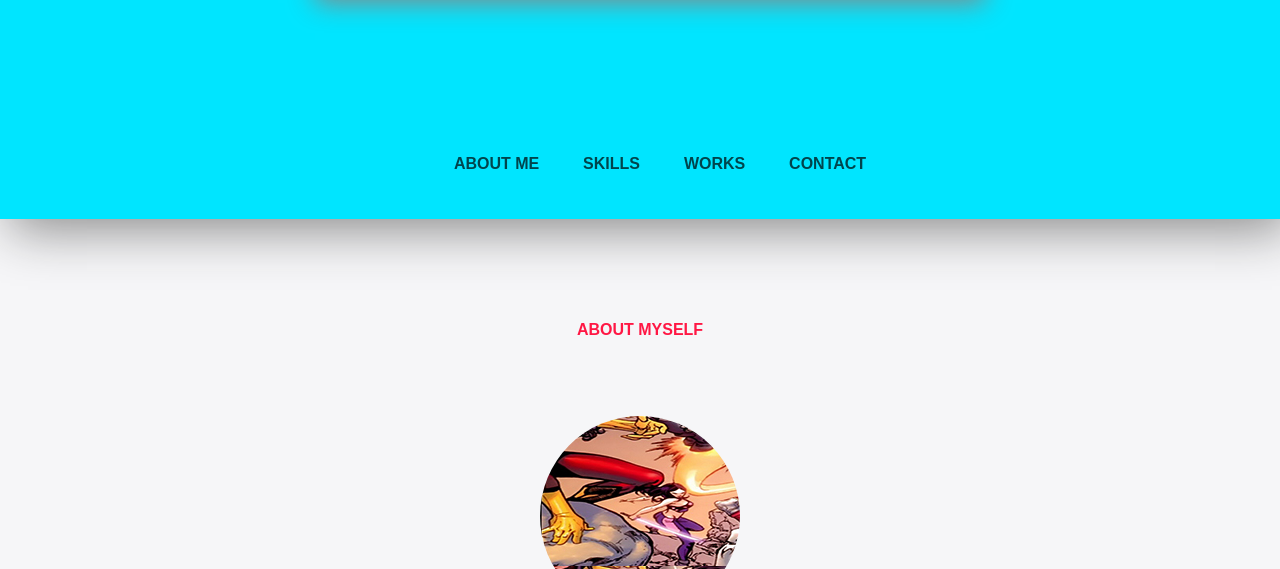
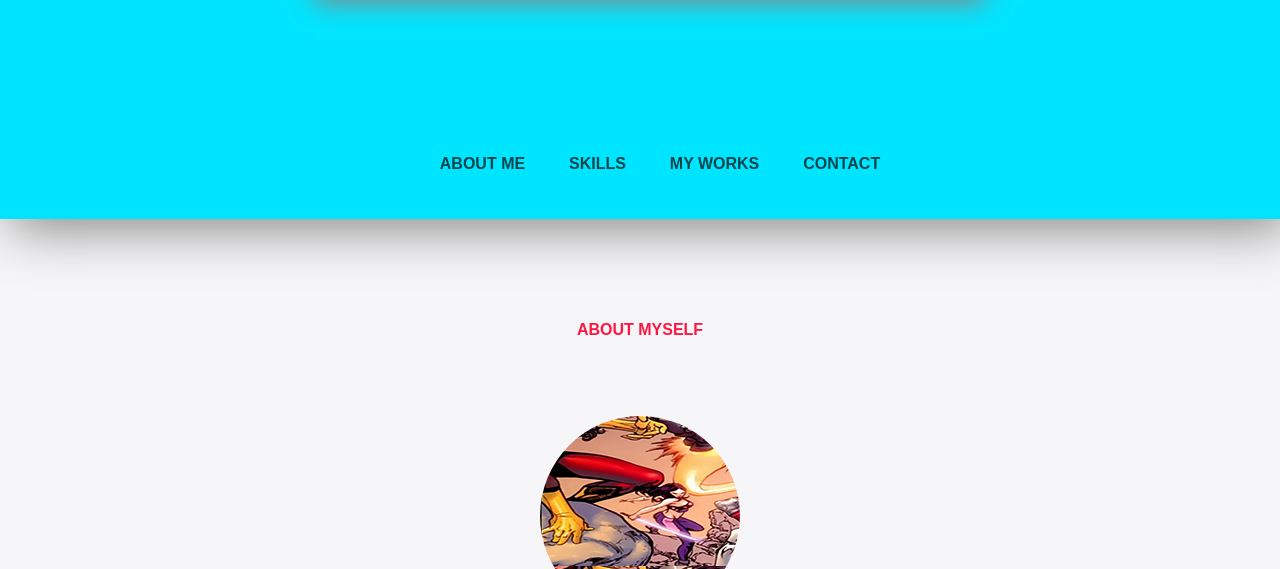
Before and after one commit to makaravind/Portfolio, a plain HTML site: page index.html in a window 1280 px wide. Shown: the part 231-800 px from the top of the page. Drawn offline with Linux system fonts and the light colour scheme.

Commit message:
change the text

```diff
--- a/index.html
+++ b/index.html
@@ -16,7 +16,7 @@
     <nav>
         <a href="#about-me">About Me</a>
         <a href="#skills">Skills</a>
-        <a href="#works">Works</a>
+        <a href="#works">My works</a>
         <a href="#contact">Contact</a>
     </nav>
 
```
